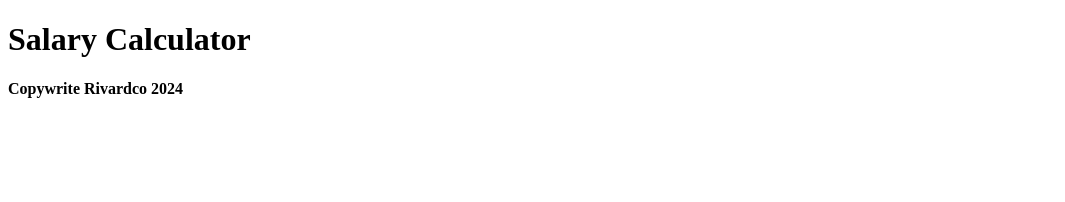
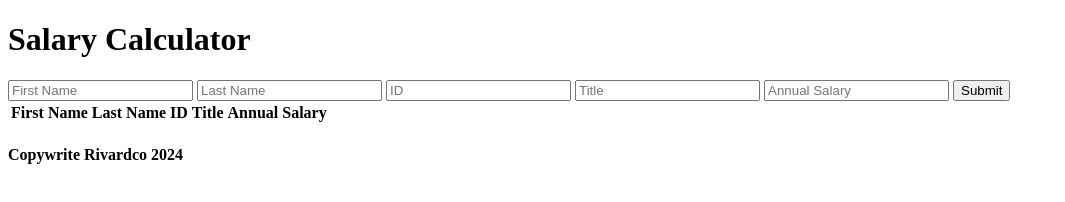
Before and after one commit to LiquifiedSteel/weekend-js-salary-calculator, a plain HTML site: page index.html in a window 1280 px wide. Shown: the whole page, without its empty margins (0-1065 px from the left). Drawn offline with Linux system fonts and the light colour scheme.

Commit message:
input fields now send values to the table and then get cleared

```diff
--- a/index.html
+++ b/index.html
@@ -10,10 +10,35 @@
     <body>
         <header>
             <h1>Salary Calculator</h1>
+
+            <form id="employeeInfo" onsubmit="collectInfo(event)">
+                <input id="firstNameInput" required type="text" placeholder="First Name">
+                <input id="lastNameInput" required type="text" placeholder="Last Name">
+                <input id="idInput" required type="number" placeholder="ID">
+                <input id="titleInput" required type="text" placeholder="Title">
+                <input id="salaryInput" required type="number" placeholder="Annual Salary">
+                <button>Submit</button>
+            </form>
         </header>
 
         <main>
+            <section>
+                <table>
+                  <thead>
+                    <tr>
+                      <th>First Name</th>
+                      <th>Last Name</th>
+                      <th>ID</th>
+                      <th>Title</th>
+                      <th>Annual Salary</th>
+                      <th></th>
+                    </tr>
+                  </thead>
+                  <tbody id="affirmationTable">
 
+                  </tbody>
+                </table>
+              </section>
         </main>
 
         <footer>
--- a/scripting.js
+++ b/scripting.js
@@ -0,0 +1,48 @@
+
+
+
+
+
+
+
+
+
+
+
+function collectInfo(event) {
+    event.preventDefault();
+    const firstNameElement = document.getElementById('firstNameInput');
+    const lastNameElement = document.getElementById('lastNameInput');
+    const idElement = document.getElementById('idInput');
+    const titleElement = document.getElementById('titleInput');
+    const salaryElement = document.getElementById('salaryInput');
+
+    document.getElementById("affirmationTable").innerHTML += `
+    <tr>
+        <td>
+            ${firstNameElement.value}
+        </td>
+        <td>
+            ${lastNameElement.value}
+        </td>
+        <td>
+            ${idElement.value}
+        </td>
+        <td>
+            ${titleElement.value}
+        </td>
+        <td>
+            $${salaryElement.value}
+        </td>
+        <td>
+            <button class="hover" onclick="deleteElement(event)">❌</button>
+        </td>
+    </tr>
+    `
+
+    firstNameElement.value = ``;
+    lastNameElement.value = ``;
+    idElement.value = ``;
+    titleElement.value = ``;
+    salaryElement.value = ``;
+}
```
